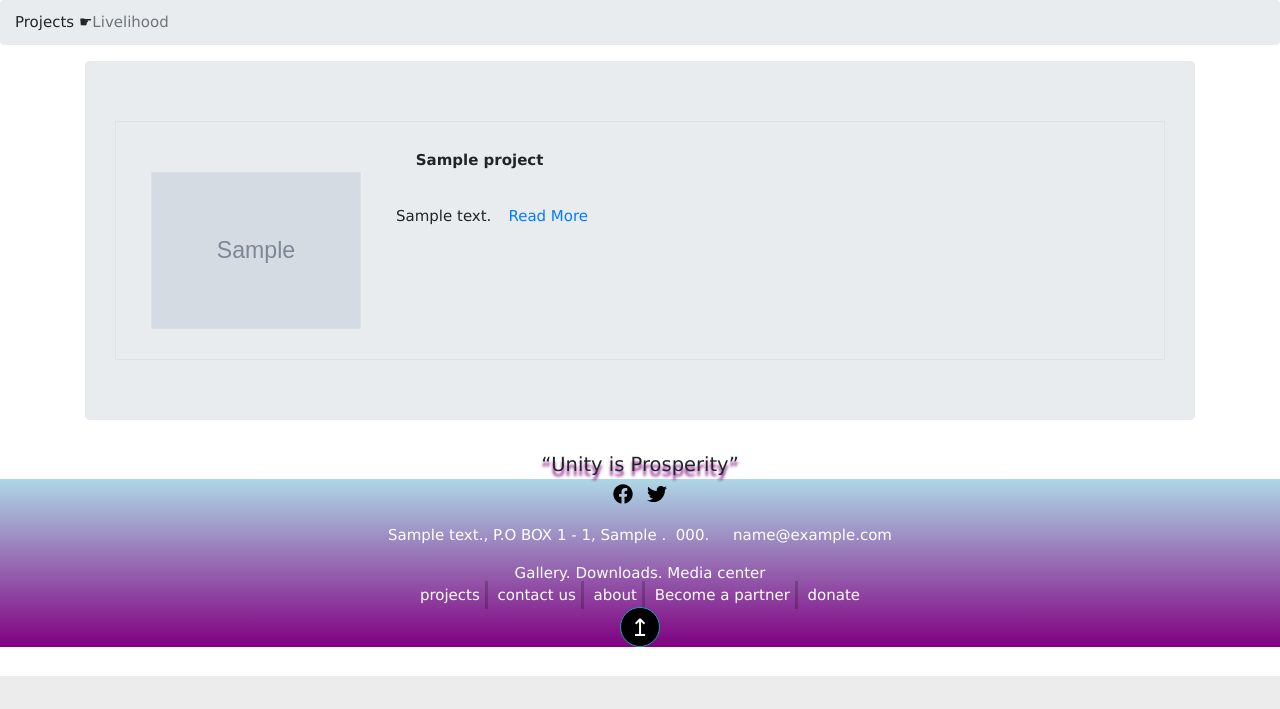
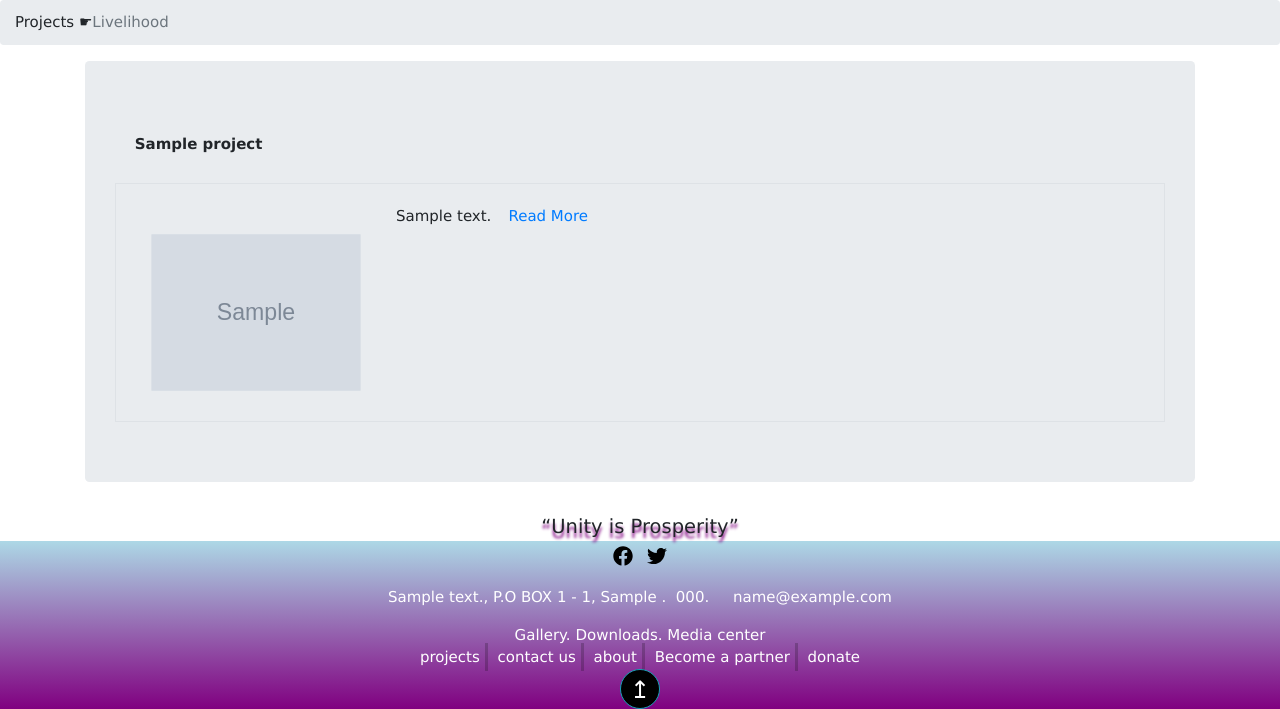
Before and after one commit to ariseandshinecc/AriseandShine_CC, a Django app: page /projects-and-programmes/livelihood/ in a window 1280 px wide. Shown: the part 124-833 px from the top of the page. Before the commit the page ends 800 px from the top, so only its background shows below. Run offline with Django 3.2, Linux system fonts and the light colour scheme; tables that the repository leaves empty hold one stand-in row (values such as "Sample post"); grey boxes marked "Sample" are stand-in pictures; some libraries are stand-ins or nearby versions.

Commit message:
Right-size the image(s) on the News and events page.
Separate the headline and content on News and events page.

Separate the project and project description.

```diff
--- a/mainsite/static/mainsite/general_styles.css
+++ b/mainsite/static/mainsite/general_styles.css
@@ -90,7 +90,7 @@ nav li a:hover{
     display: block;
 }
 
-.project-list img{
+.project-list img, .media img{
     max-width: 250px;
     width: 100%;
     padding: 2%;
--- a/mainsite/templates/mainsite/news-events.html
+++ b/mainsite/templates/mainsite/news-events.html
@@ -4,12 +4,12 @@
     <div class="container">
         <section class="w3-section jumbotron">
             {% for event_item in item_list %}
+                <p class="alert alert-link">{{ event_item.headline }}</p>
                 <div class="media border p-3">
                     {% for media in event_item.media.all %}
                         <img src="{{ media.picture.url }}" alt="">
                     {% endfor %}
                     <div class="media-body">
-                        <p class="alert alert-link">{{ event_item.headline }}</p>
                         <p class="narration">{{ event_item.content }}</p>
                         <!--in case the news/event has external link-->
                         {% if event_item.external_link %}
--- a/mainsite/templates/mainsite/project_list.html
+++ b/mainsite/templates/mainsite/project_list.html
@@ -20,7 +20,11 @@
             {% for project in project_list  %}
             <div class="jumbotron">
                 <!--project name-->
+                <p class="alert alert-link">
+                    <a href="{{ project.get_absolute_url }} ">{{ project.project_name }}</a>
+                </p>
                 <div class="media border p-3 project-list">
+
                     {% for media in project.media.all %}
                         {% if forloop.last %}
                             <img src="{{ media.picture.url }} " alt="Picture" class="mr-3 mt-3 w3-round">
@@ -28,9 +32,6 @@
                     {% endfor %}
 
                     <div class="media-body">
-                        <p class="alert alert-link">
-                            <a href="{{ project.get_absolute_url }} ">{{ project.project_name }}</a>
-                        </p>
                         <p class="">
                             {{ project.project_description | truncatewords:30 }}
                             <a href="{{ project.get_absolute_url }}" class="btn btn-link w3-hover-light-blue">Read More</a>
```
